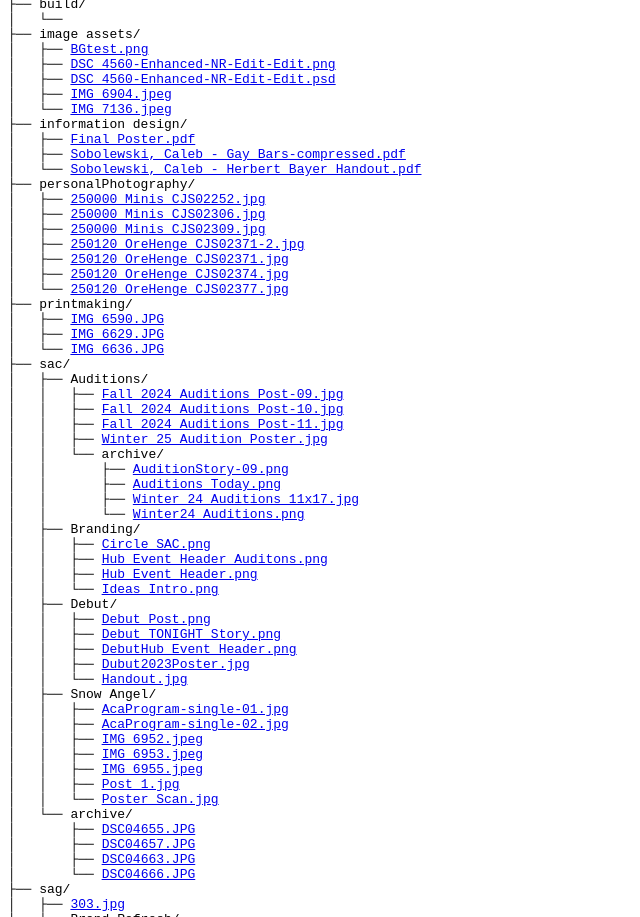
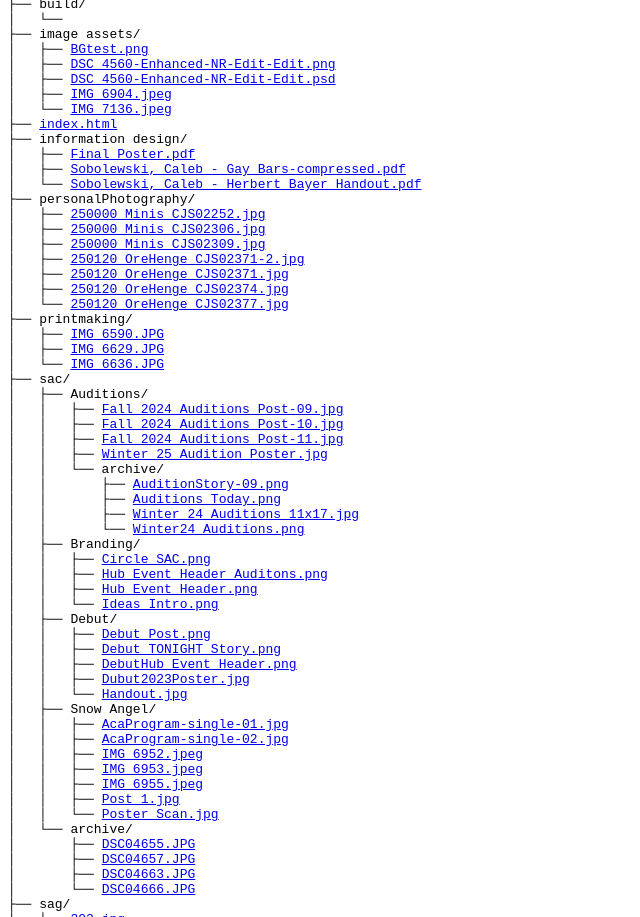
Before and after one commit to renlic/portfolio, a plain HTML site: page index.html in a window 1280 px wide. Shown: the part 2177-3094 px from the top of the page, without its empty margins (0-640 px from the left). Drawn offline with Linux system fonts and the light colour scheme.

Commit message:
Auto sync on 2025-04-19 00:20:27

```diff
--- a/build/index.html
+++ b/index.html
@@ -151,6 +151,7 @@
 │   ├── <a href="./image%20assets/DSC_4560-Enhanced-NR-Edit-Edit.psd">DSC_4560-Enhanced-NR-Edit-Edit.psd</a>
 │   ├── <a href="./image%20assets/IMG_6904.jpeg">IMG_6904.jpeg</a>
 │   └── <a href="./image%20assets/IMG_7136.jpeg">IMG_7136.jpeg</a>
+├── <a href="./index.html">index.html</a>
 ├── information design/
 │   ├── <a href="./information%20design/Final%20Poster.pdf">Final Poster.pdf</a>
 │   ├── <a href="./information%20design/Sobolewski%2C%20Caleb%20-%20Gay%20Bars-compressed.pdf">Sobolewski, Caleb - Gay Bars-compressed.pdf</a>
```
Also changed, not shown: 1 other file.
